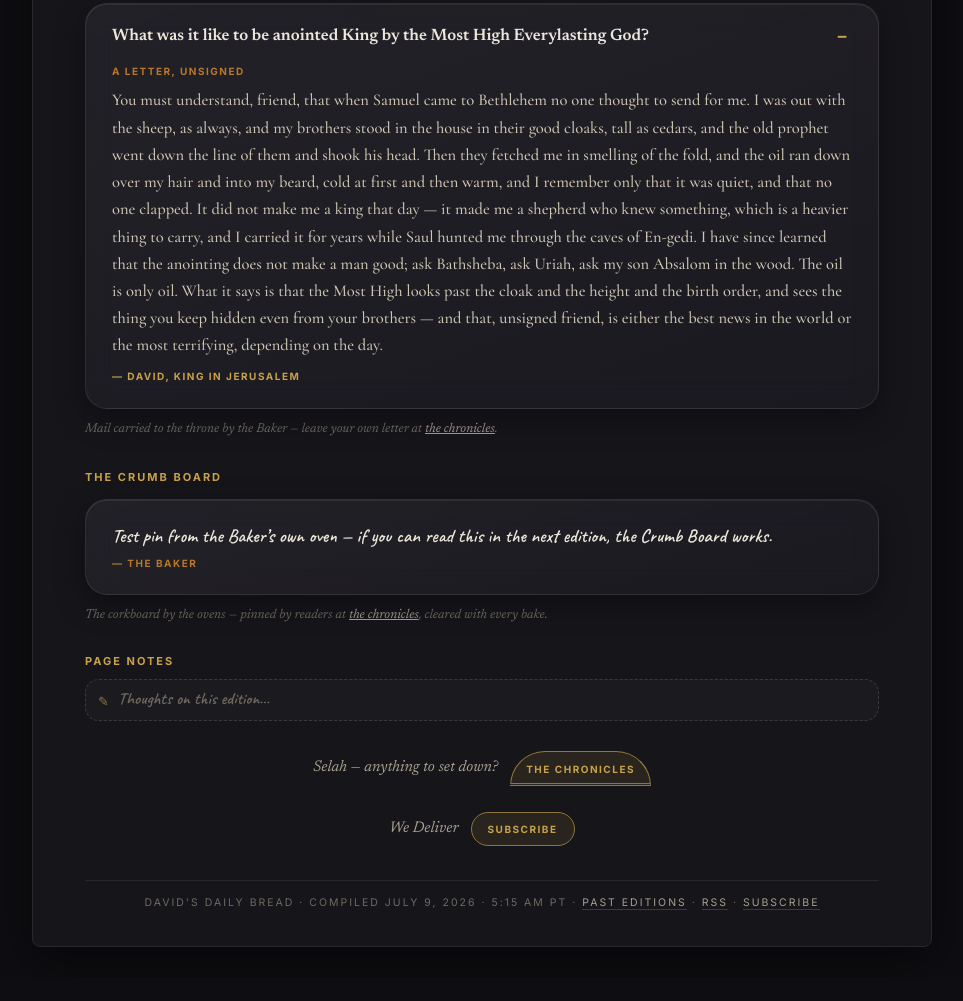
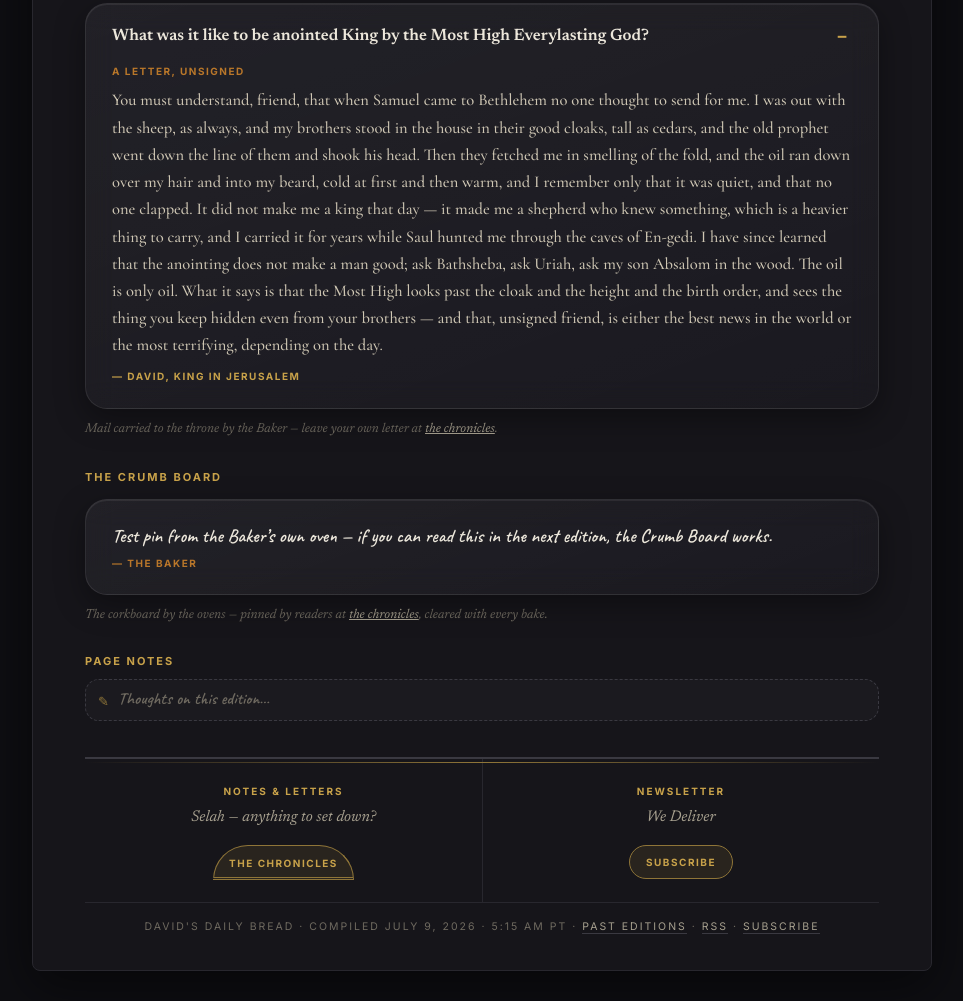
Before and after one commit to Ironman1421/davidsdailybread, a plain HTML site: page index.html in a window 1280 px wide. Shown: the part 2258-3259 px from the top of the page, without its empty margins (158-1121 px from the left). Before the commit the page ends 3235 px from the top, so only its background shows below. Drawn offline with nearby package versions, Linux system fonts and the light colour scheme.

Commit message:
Footer redesign: We Deliver + unified footer band (live pages)

```diff
--- a/index.html
+++ b/index.html
@@ -132,13 +132,19 @@
   .board-foot { font-family: 'Newsreader', Georgia, serif; font-style: italic; font-size: 13px; color: var(--faint); margin-top: 10px; }
   .board-foot a { color: var(--muted); }
   .board-foot a:hover { color: var(--gold); }
-  .secret-cta { display: flex; align-items: center; justify-content: center; gap: 12px; margin-top: 30px; font-family: 'Newsreader', Georgia, serif; font-style: italic; font-size: 15.5px; color: var(--muted); }
-  .gf-btn { font-family: 'Inter', sans-serif; font-style: normal; font-size: 10px; font-weight: 700; letter-spacing: 1.5px; text-transform: uppercase; color: var(--gold); background: rgba(200,162,74,0.10); border: 1px solid var(--gold-soft); border-bottom: 3px double var(--gold-soft); border-radius: 999px 999px 3px 3px; padding: 9px 15px 6px; text-decoration: none; transition: background 0.15s, color 0.15s; }
+  .site-foot { position: relative; border-top: 2px solid var(--line-strong); margin-top: 36px; }
+  .site-foot::before { content:""; position:absolute; left:0; right:0; top:3px; height:1px; background: linear-gradient(90deg, transparent, var(--gold-soft), transparent); }
+  .foot-grid { display: grid; grid-template-columns: 1fr 1fr; }
+  .foot-cell { padding: 24px 20px 22px; text-align: center; }
+  .foot-cell + .foot-cell { border-left: 1px solid var(--line); }
+  .foot-head { font-size: 10px; font-weight: 700; letter-spacing: 2px; text-transform: uppercase; color: var(--gold); margin: 0 0 7px; }
+  .foot-copy { font-family: 'Newsreader', Georgia, serif; font-style: italic; font-size: 15.5px; color: var(--muted); margin: 0 0 14px; }
+  .gf-btn { display: inline-block; font-family: 'Inter', sans-serif; font-style: normal; font-size: 10px; font-weight: 700; letter-spacing: 1.5px; text-transform: uppercase; color: var(--gold); background: rgba(200,162,74,0.10); border: 1px solid var(--gold-soft); border-bottom: 3px double var(--gold-soft); border-radius: 999px 999px 3px 3px; padding: 9px 15px 6px; text-decoration: none; transition: background 0.15s, color 0.15s; }
   .gf-btn:hover { background: rgba(200,162,74,0.22); }
-  .sub-cta { display: flex; align-items: center; justify-content: center; gap: 12px; margin-top: 26px; font-family: 'Newsreader', Georgia, serif; font-style: italic; font-size: 15.5px; color: var(--muted); }
-  .sub-btn { font-family: 'Inter', sans-serif; font-style: normal; font-size: 10px; font-weight: 700; letter-spacing: 1.5px; text-transform: uppercase; color: var(--gold); background: rgba(200,162,74,0.10); border: 1px solid var(--gold-soft); border-radius: 999px; padding: 8px 16px; text-decoration: none; transition: background 0.15s, color 0.15s; }
+  .sub-btn { display: inline-block; font-family: 'Inter', sans-serif; font-style: normal; font-size: 10px; font-weight: 700; letter-spacing: 1.5px; text-transform: uppercase; color: var(--gold); background: rgba(200,162,74,0.10); border: 1px solid var(--gold-soft); border-radius: 999px; padding: 8px 16px; text-decoration: none; transition: background 0.15s, color 0.15s; }
   .sub-btn:hover { background: rgba(200,162,74,0.22); }
-  .colophon { text-align: center; font-size: 10.5px; letter-spacing: 2px; text-transform: uppercase; color: var(--faint); border-top: 1px solid var(--line); margin-top: 34px; padding-top: 14px; }
+  @media (max-width: 640px) { .foot-grid { grid-template-columns: 1fr; } .foot-cell + .foot-cell { border-left: none; border-top: 1px solid var(--line); } }
+  .colophon { text-align: center; font-size: 10.5px; letter-spacing: 2px; text-transform: uppercase; color: var(--faint); border-top: 1px solid var(--line); margin-top: 0; padding-top: 16px; }
   .colophon a { color: var(--muted); text-decoration: none; border-bottom: 1px solid var(--line-strong); }
   .colophon a:hover { color: var(--gold); border-bottom-color: var(--gold-soft); }
   @media (max-width: 640px) {
@@ -268,11 +274,21 @@
     <div class="notes" data-note-key="page:home"><span class="pen">&#9998;</span><textarea rows="1" placeholder="Thoughts on this edition&hellip;" aria-label="Page notes"></textarea><button class="notes-close" type="button" title="Close notes" aria-label="Close notes">&times;</button></div>
   </div>
 
-  <div class="secret-cta">Selah &mdash; anything to set down? <a class="gf-btn" href="/chronicles.html">the chronicles</a></div>
-
-  <div class="sub-cta">We Deliver <a class="sub-btn" href="https://buttondown.com/davidsdailybread">Subscribe</a></div>
-
-  <div class="colophon">David's Daily Bread &middot; compiled July 9, 2026 &middot; 5:15 AM PT &middot; <a href="/archive.html">Past editions</a> &middot; <a href="/feed.xml">RSS</a> &middot; <a href="https://buttondown.com/davidsdailybread">Subscribe</a></div>
+  <footer class="site-foot">
+    <div class="foot-grid">
+      <div class="foot-cell">
+        <div class="foot-head">Notes &amp; Letters</div>
+        <p class="foot-copy">Selah &mdash; anything to set down?</p>
+        <a class="gf-btn" href="/chronicles.html">the chronicles</a>
+      </div>
+      <div class="foot-cell">
+        <div class="foot-head">Newsletter</div>
+        <p class="foot-copy">We Deliver</p>
+        <a class="sub-btn" href="https://buttondown.com/davidsdailybread">Subscribe</a>
+      </div>
+    </div>
+    <div class="colophon">David's Daily Bread &middot; compiled July 9, 2026 &middot; 5:15 AM PT &middot; <a href="/archive.html">Past editions</a> &middot; <a href="/feed.xml">RSS</a> &middot; <a href="https://buttondown.com/davidsdailybread">Subscribe</a></div>
+  </footer>
 </div>
 <script>
   (function () { var bar = document.getElementById('progress'); function u(){ var h=document.documentElement; var m=h.scrollHeight-h.clientHeight; bar.style.width=(m>0?(h.scrollTop||document.body.scrollTop)/m*100:0)+'%'; } window.addEventListener('scroll',u,{passive:true}); window.addEventListener('resize',u); u(); })();
```
Also changed, not shown: markets.html (+27 -6 lines), science.html (+27 -6 lines), tech.html (+27 -6 lines).
